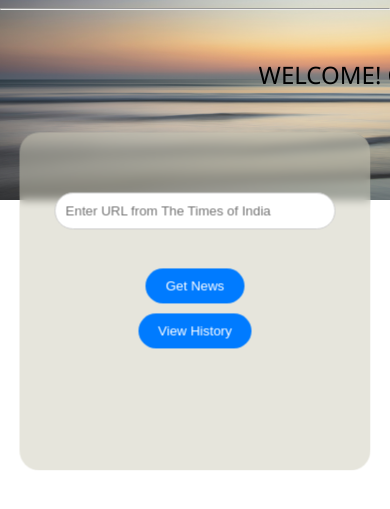
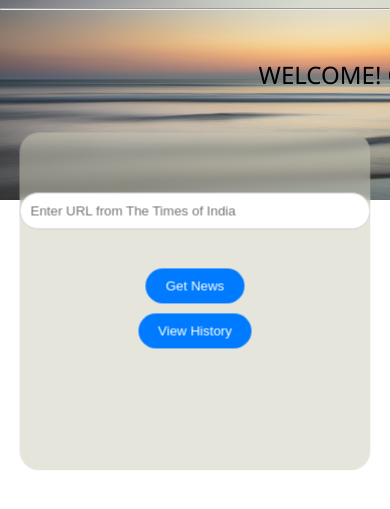
Before and after one commit to deepalitomar021/news-analysis, a Flask app: page / in a window 390 px wide. Shown: the part 60-569 px from the top of the page. Run offline with Flask 3, Linux system fonts and the light colour scheme; some libraries are stand-ins or nearby versions.

Commit message:
Update style.css

```diff
--- a/static/style.css
+++ b/static/style.css
@@ -158,6 +158,6 @@ button[type="submit"]:hover {
     }
 
     input[type="text"] {
-        width: 80%; /* Adjust width for small screens */
+        width: 100%; /* Adjust width for small screens */
     }
 }
```
